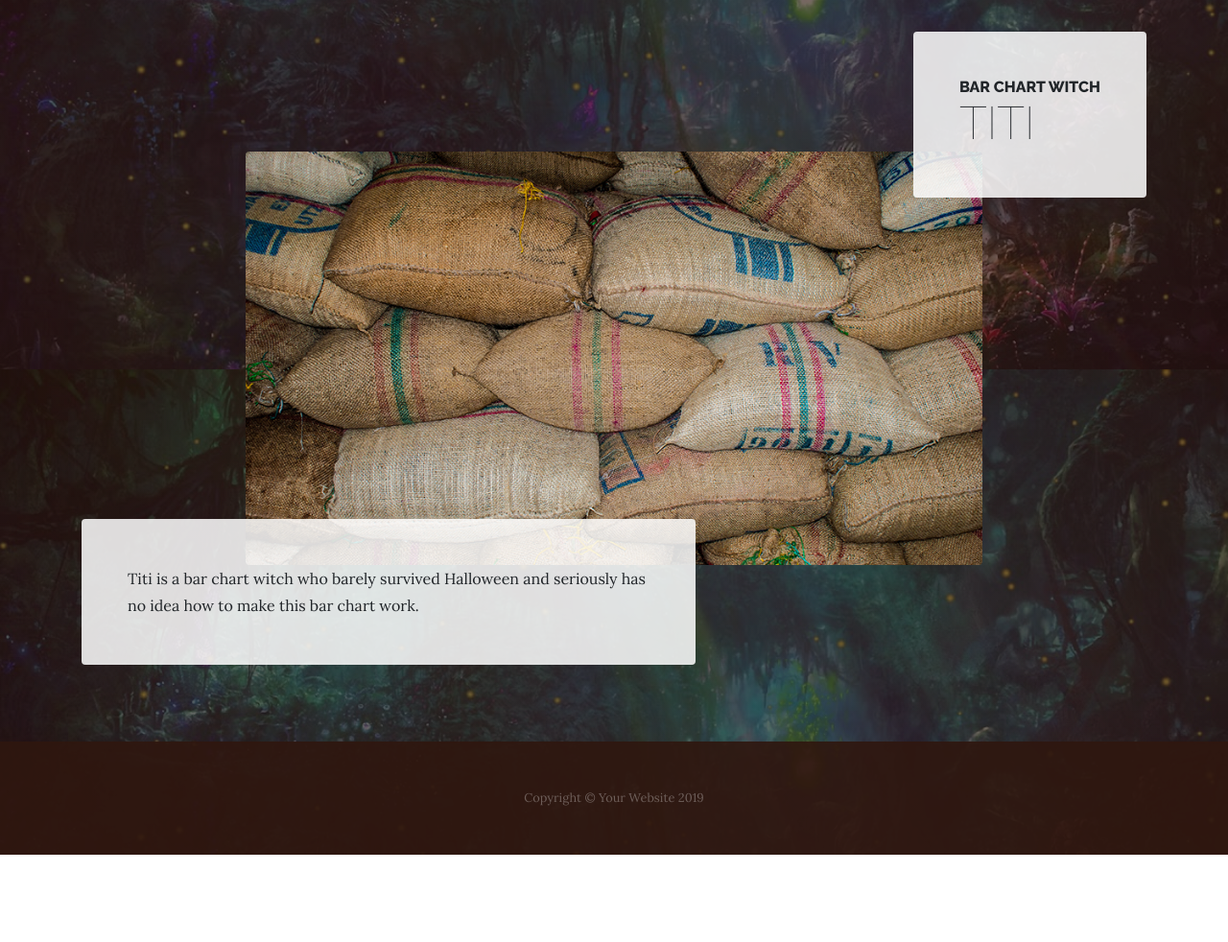
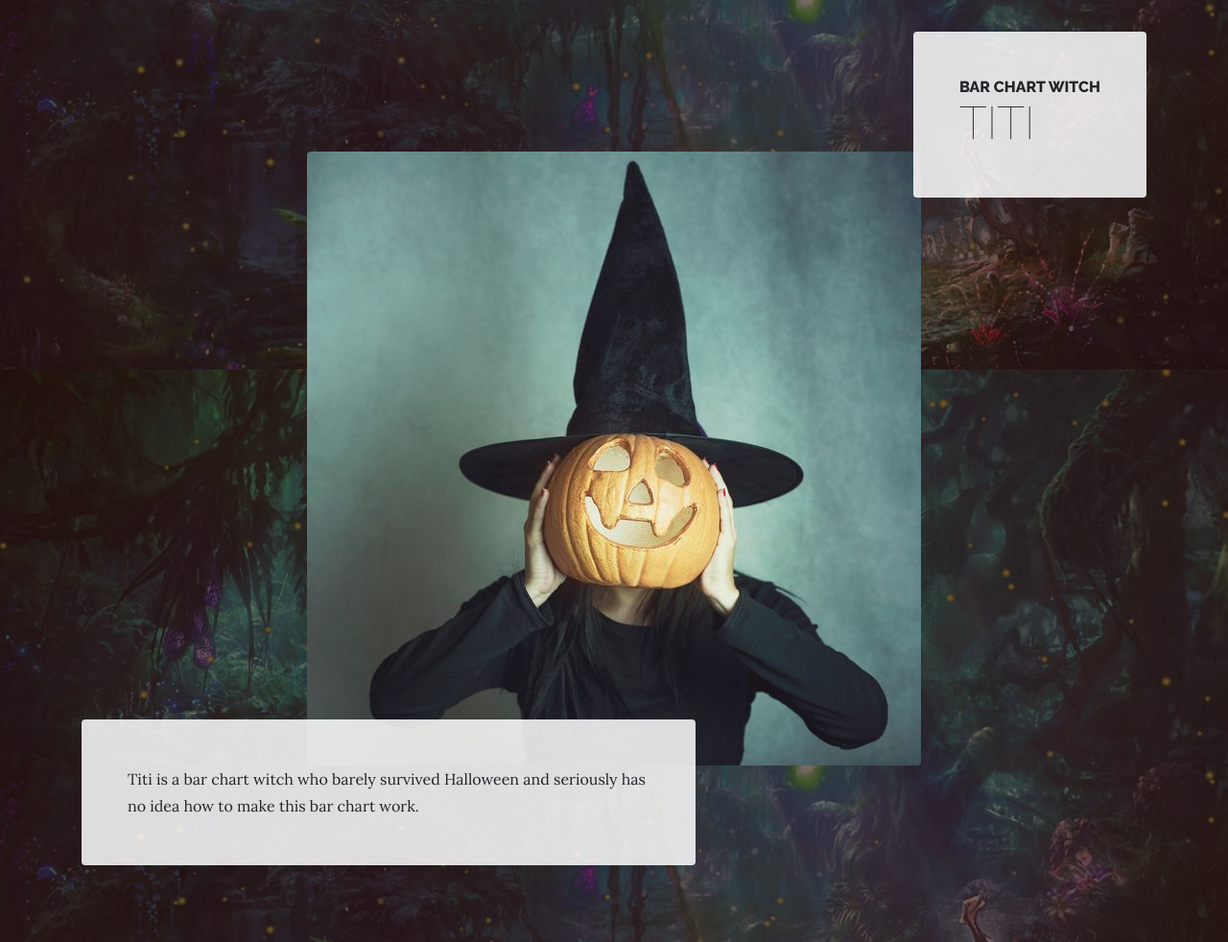
Before and after one commit to koutiany/chi19-webdata, a website: page products.html in a window 1280 px wide. Shown: the part 2815-3797 px from the top of the page at 96% size. Before the commit the page ends 3706 px from the top, so only its background shows below. Drawn offline with Linux system fonts and the light colour scheme.

Commit message:
Update products.html

```diff
--- a/products.html
+++ b/products.html
@@ -110,7 +110,7 @@
             </h2>
           </div>
         </div>
-        <img class="product-item-img mx-auto d-flex rounded img-fluid mb-3 mb-lg-0" src="img/products-03.jpg" alt="">
+        <img class="product-item-img mx-auto d-flex rounded img-fluid mb-3 mb-lg-0" src="img/titia.jpg" alt="">
         <div class="product-item-description d-flex mr-auto">
           <div class="bg-faded p-5 rounded">
             <p class="mb-0">Titi is a bar chart witch who barely survived Halloween and seriously has no idea how to make this bar chart work.</p>
```
